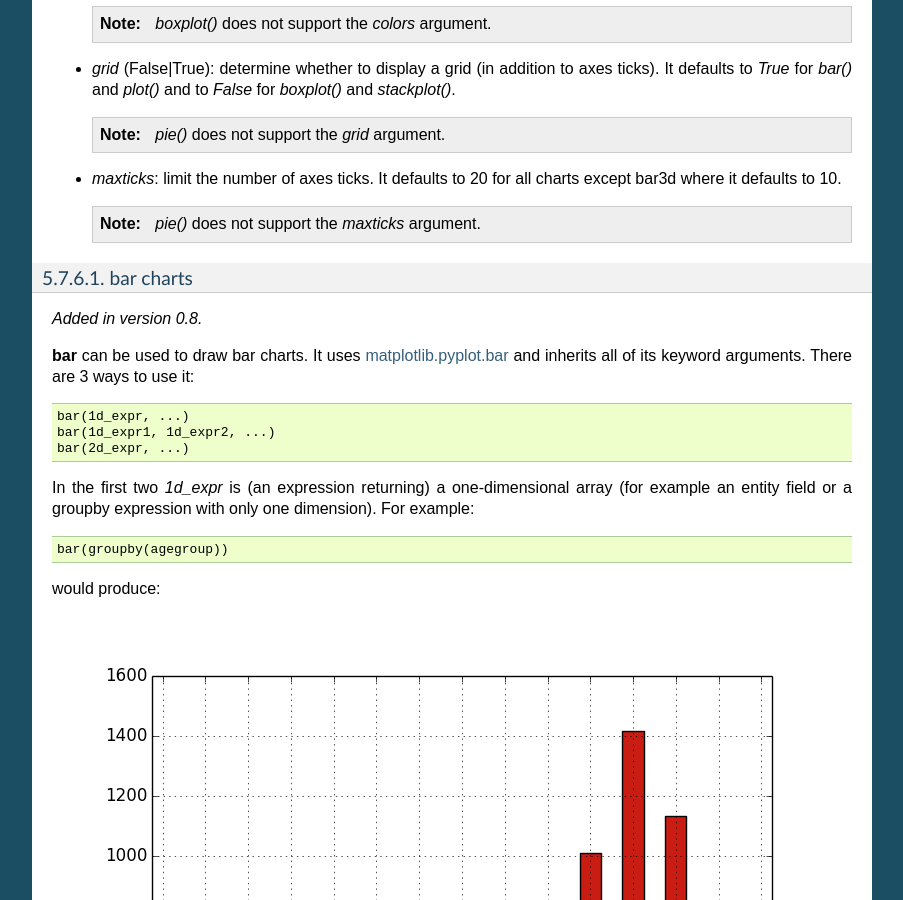
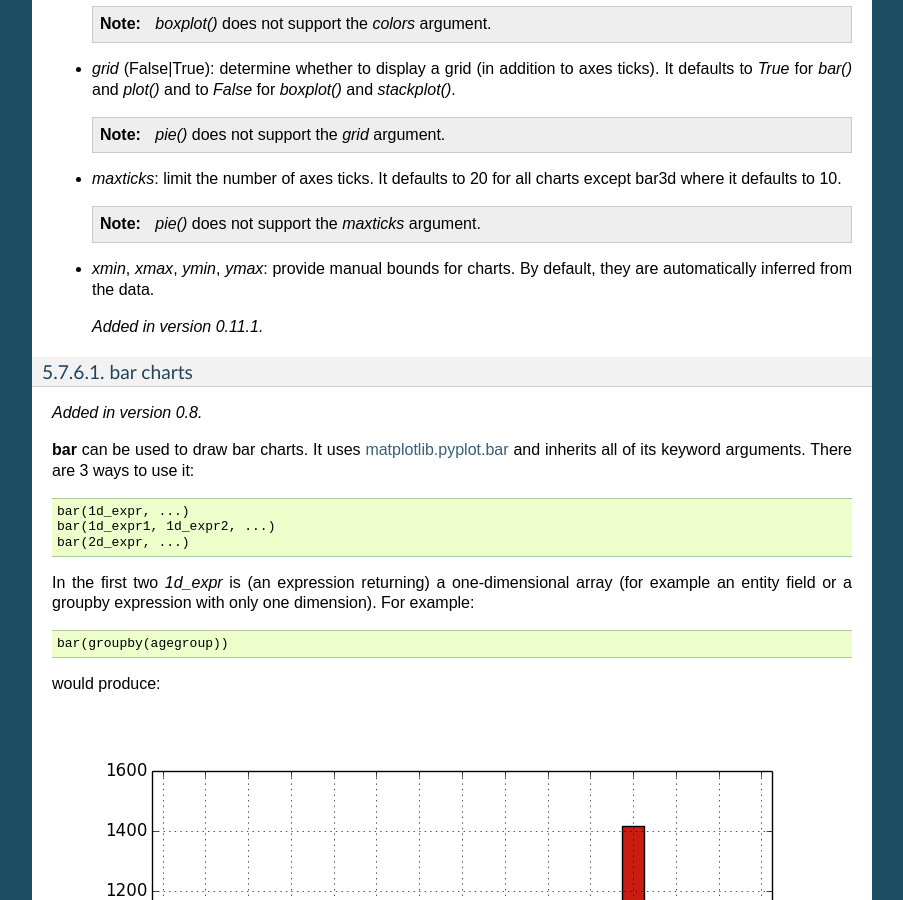
Before and after one commit to liam2/liam2, a Sphinx documentation site: the page built from doc/usersguide/source/processes.rst, in a window 1280 px wide and 900 px high, scrolled down 33990 px. Shown: the whole window, without its empty margins (198-1101 px from the left). Built offline with Sphinx 7.4.7, drawn with Linux system fonts in a browser that asks for light colours.

Commit message:
chart functions gained *xmin*, *xmax*, *ymin*, *ymax* optional arguments to provide manual bounds for axes. By default, they are automatically inferred from the data (closes :issue:`209`).

```diff
--- a/doc/usersguide/source/processes.rst
+++ b/doc/usersguide/source/processes.rst
@@ -2231,6 +2231,11 @@ are available in most functions.
 
   .. note:: *pie()* does not support the *maxticks* argument.
 
+* *xmin*, *xmax*, *ymin*, *ymax*: provide manual bounds for charts. By
+  default, they are automatically inferred from the data.
+
+  .. versionadded:: 0.11.1
+
 
 .. index:: bar, bar charts
 
```
Also changed, not shown: doc/usersguide/source/changes.rst (+8 -0 lines), doc/usersguide/source/changes/version_0_11_1.rst.inc (added, +20 -0 lines), 2 other files.
